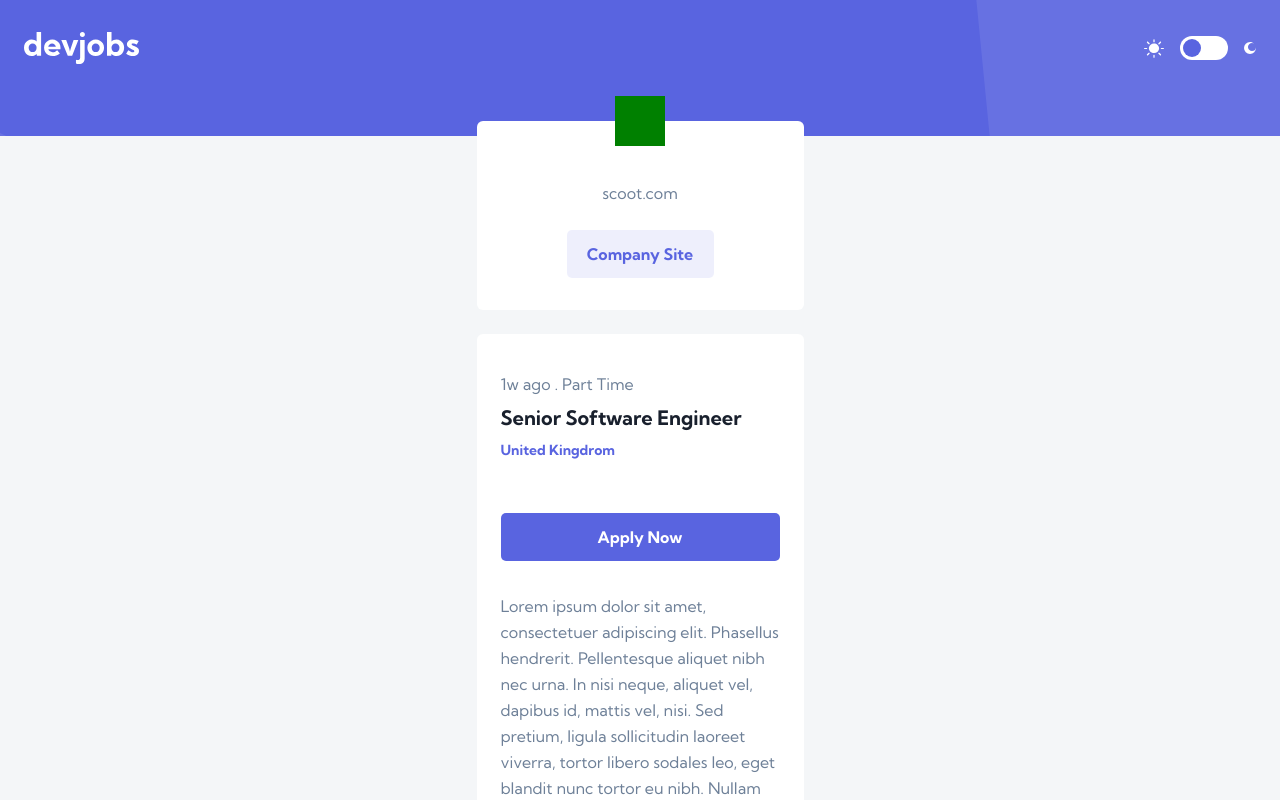
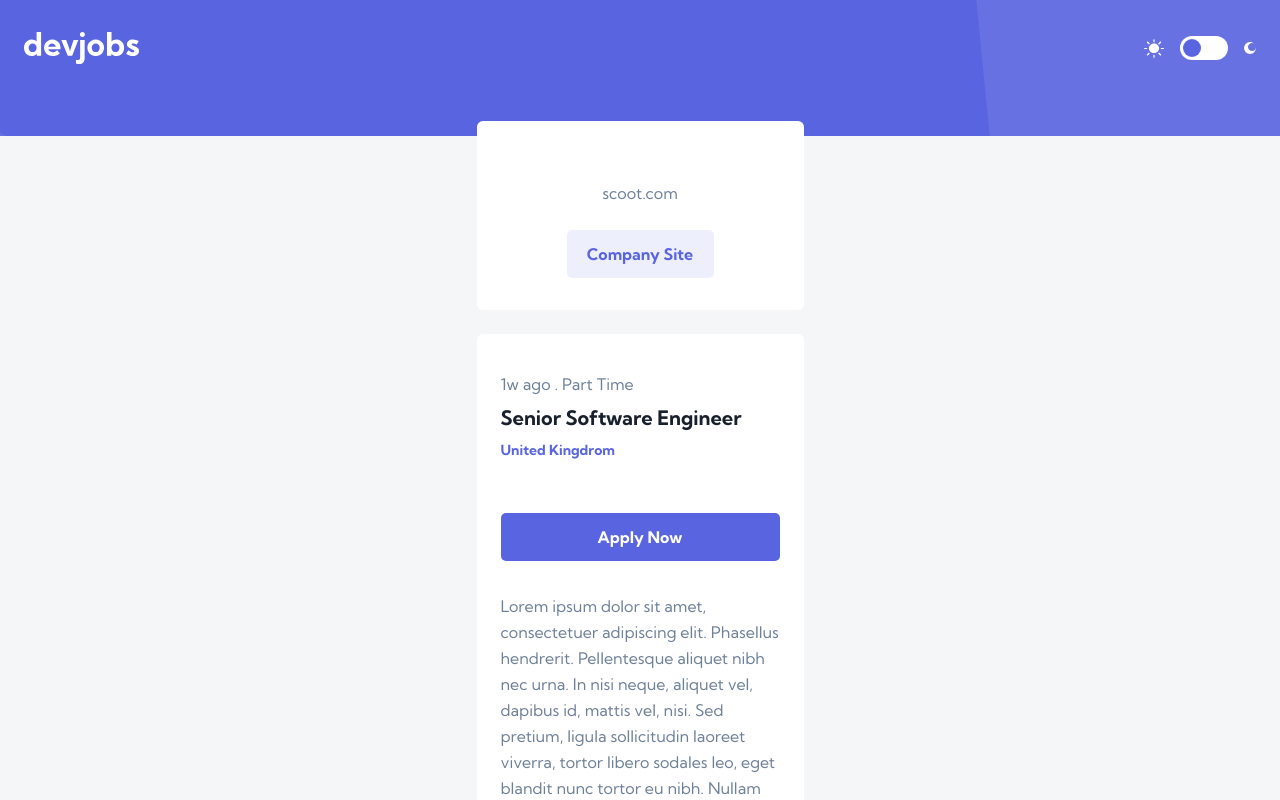
Before and after one commit to achiewe/devjobs-web-app-front, a React (Vite) app: page /info in a window 1280 px wide. Shown: the top 800 px of the page. Built offline with nearby package versions, Linux system fonts and the light colour scheme; no server answers.

Commit message:
add logic about logo background

```diff
--- a/src/components/JobDetail.tsx
+++ b/src/components/JobDetail.tsx
@@ -190,8 +190,9 @@ const MainContainer = styled.div<{ darkMode: boolean; bg?: string }>`
         .logoDiv {
           width: 50px;
           margin-top: -25px;
+          border-radius: 15px;
           height: 50px;
-          background-color: green;
+          background-color: ${(props) => (props.bg ? props.bg : "")};
           display: flex;
           justify-content: center;
           align-items: center;
```
